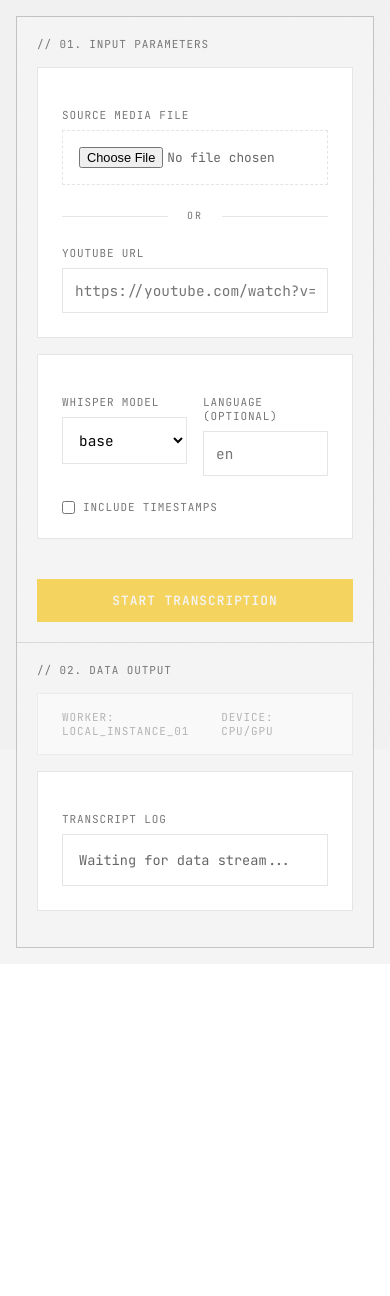
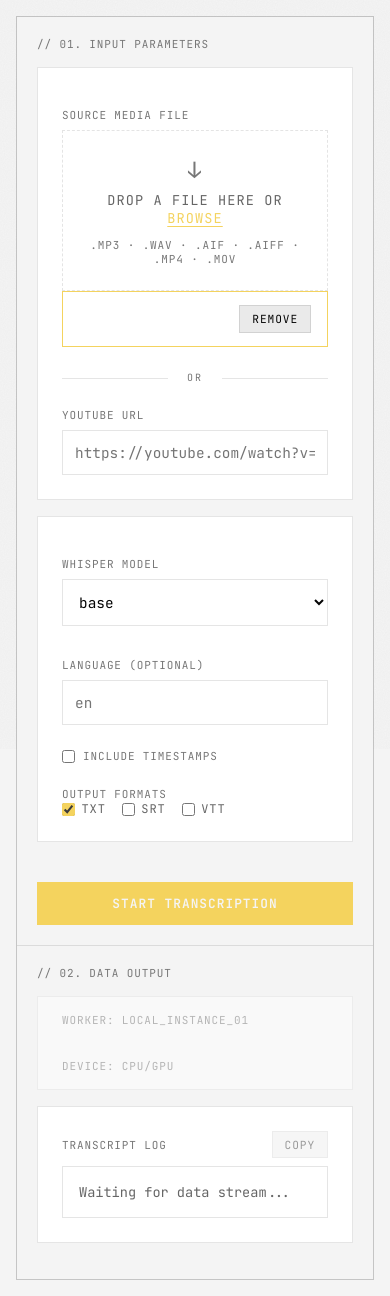
Before and after one commit to daryllundy/whisper-video-to-text, a FastAPI app: page / in a window 390 px wide. Shown: the part 95-1391 px from the top of the page. Before the commit the page ends 1043 px from the top, so only its background shows below. Run offline with FastAPI, Linux system fonts and the light colour scheme; some web fonts are replaced.

Commit message:
feat(web): drag-drop zone, <dialog> history, copy transcript, format picker
P2 (UX & accessibility):
- Replace the passive file input with a real drag-and-drop zone that shows
  the chosen file's name + human-readable size and a REMOVE button
- Convert the history overlay from a hand-rolled <div> to a native <dialog>:
  built-in focus trap, Escape-to-close, ::backdrop styling
- Copy-transcript button next to the transcript log, enabled once text
  arrives and with a short COPIED confirmation state
- Single :focus-visible outline rule for all focusable elements
- New 900px breakpoint tightens the phase ladder and status header

P3 (polish):
- Output format picker (TXT / SRT / VTT) as a fieldset of checkboxes;
  FormData + existing backend form.getlist("formats") handles multi-select
- Dead .text-center / .muted utilities dropped in the P1 rewrite remain
  absent (grep confirms zero references)

No backend changes.

Co-Authored-By: Claude Opus 4.7 <noreply@anthropic.com>

```diff
--- a/whisper_video_to_text/web/static/app.js
+++ b/whisper_video_to_text/web/static/app.js
@@ -222,12 +222,13 @@ function listen(jobId) {
   };
 }
 
-async function toggleHistory() {
+async function openHistory() {
   const modal = document.getElementById('history-modal');
   const list = document.getElementById('history-list');
 
-  if (modal.hidden) {
-    modal.hidden = false;
+  if (typeof modal.showModal === 'function') modal.showModal();
+  else modal.setAttribute('open', '');
+
   list.replaceChildren();
   const loading = document.createElement('div');
   loading.className = 'meta';
@@ -255,9 +256,12 @@ async function toggleHistory() {
     errEl.textContent = `Error loading history: ${err.message}`;
     list.appendChild(errEl);
   }
-  } else {
-    modal.hidden = true;
 }
+
+function closeHistory() {
+  const modal = document.getElementById('history-modal');
+  if (typeof modal.close === 'function') modal.close();
+  else modal.removeAttribute('open');
 }
 
 function buildHistoryItem(item) {
@@ -285,6 +289,110 @@ function buildHistoryItem(item) {
   return card;
 }
 
+function formatSize(bytes) {
+  if (!Number.isFinite(bytes) || bytes <= 0) return '';
+  const units = ['B', 'KB', 'MB', 'GB'];
+  let i = 0;
+  let n = bytes;
+  while (n >= 1024 && i < units.length - 1) {
+    n /= 1024;
+    i++;
+  }
+  return `${n.toFixed(n >= 10 || i === 0 ? 0 : 1)} ${units[i]}`;
+}
+
+function showFilePreview(file) {
+  const zone = document.getElementById('file-zone');
+  const drop = document.getElementById('file-zone-drop');
+  const preview = document.getElementById('file-preview');
+  const name = document.getElementById('file-preview-name');
+  const size = document.getElementById('file-preview-size');
+  if (!file) {
+    drop.hidden = false;
+    preview.hidden = true;
+    zone.classList.remove('file-zone--filled');
+    return;
+  }
+  name.textContent = file.name;
+  size.textContent = formatSize(file.size);
+  drop.hidden = true;
+  preview.hidden = false;
+  zone.classList.add('file-zone--filled');
+}
+
+function clearFile() {
+  const input = document.getElementById('file');
+  input.value = '';
+  showFilePreview(null);
+}
+
+function wireFileZone() {
+  const input = document.getElementById('file');
+  const drop = document.getElementById('file-zone-drop');
+  const remove = document.getElementById('file-remove');
+
+  input.addEventListener('change', () => {
+    const file = input.files && input.files[0];
+    showFilePreview(file || null);
+    if (file) clearError();
+  });
+
+  remove.addEventListener('click', clearFile);
+
+  ['dragenter', 'dragover'].forEach(evt => {
+    drop.addEventListener(evt, e => {
+      e.preventDefault();
+      drop.classList.add('file-zone__drop--over');
+    });
+  });
+  ['dragleave', 'dragend', 'drop'].forEach(evt => {
+    drop.addEventListener(evt, e => {
+      e.preventDefault();
+      drop.classList.remove('file-zone__drop--over');
+    });
+  });
+  drop.addEventListener('drop', e => {
+    const files = e.dataTransfer && e.dataTransfer.files;
+    if (!files || files.length === 0) return;
+    try {
+      const dt = new DataTransfer();
+      dt.items.add(files[0]);
+      input.files = dt.files;
+    } catch {
+      // Older browsers: fall back to file-input API directly.
+      input.files = files;
+    }
+    input.dispatchEvent(new Event('change', { bubbles: true }));
+  });
+}
+
+async function copyTranscript() {
+  const output = document.getElementById('output');
+  const btn = document.getElementById('copy-btn');
+  const text = output.textContent || '';
+  if (!text) return;
+  try {
+    await navigator.clipboard.writeText(text);
+    const orig = btn.textContent;
+    btn.textContent = 'COPIED';
+    btn.classList.add('copy-btn--confirmed');
+    setTimeout(() => {
+      btn.textContent = orig;
+      btn.classList.remove('copy-btn--confirmed');
+    }, 1200);
+  } catch {
+    btn.textContent = 'COPY FAILED';
+    setTimeout(() => { btn.textContent = 'COPY'; }, 1500);
+  }
+}
+
+function updateCopyButtonState() {
+  const btn = document.getElementById('copy-btn');
+  const output = document.getElementById('output');
+  const hasText = output.textContent && output.textContent.trim() !== '' && output.textContent !== 'Waiting for data stream...';
+  btn.disabled = !hasText;
+}
+
 document.addEventListener('DOMContentLoaded', () => {
   const current = document.documentElement.getAttribute('data-theme');
   const themeBtn = document.getElementById('theme-btn');
@@ -292,6 +400,13 @@ document.addEventListener('DOMContentLoaded', () => {
 
   document.getElementById('form').addEventListener('submit', startJob);
   themeBtn.addEventListener('click', toggleTheme);
-  document.getElementById('history-btn').addEventListener('click', toggleHistory);
-  document.getElementById('history-close').addEventListener('click', toggleHistory);
+  document.getElementById('history-btn').addEventListener('click', openHistory);
+  document.getElementById('history-close').addEventListener('click', closeHistory);
+  document.getElementById('copy-btn').addEventListener('click', copyTranscript);
+
+  wireFileZone();
+
+  const output = document.getElementById('output');
+  new MutationObserver(updateCopyButtonState).observe(output, { characterData: true, childList: true, subtree: true });
+  updateCopyButtonState();
 });
--- a/whisper_video_to_text/web/static/style.css
+++ b/whisper_video_to_text/web/static/style.css
@@ -187,6 +201,8 @@ em {
     gap: 0.5rem;
   }
   .nav-bar__status { display: none; }
+  .row { flex-direction: column; }
+  .format-fieldset { gap: 0.75rem; }
 }
 
 .grid-item {
@@ -253,18 +269,89 @@ select:focus {
   border-color: var(--accent-yellow);
 }
 
-input[type="file"] {
-  width: 100%;
-  padding: 1rem;
+/* File drop zone */
+.file-zone {
+  position: relative;
+  margin-top: 0.25rem;
+}
+
+.file-zone__input {
+  position: absolute;
+  width: 1px;
+  height: 1px;
+  padding: 0;
+  margin: -1px;
+  overflow: hidden;
+  clip: rect(0, 0, 0, 0);
+  white-space: nowrap;
+  border: 0;
+}
+
+.file-zone__drop {
+  display: flex;
+  flex-direction: column;
+  align-items: center;
+  justify-content: center;
+  gap: 0.4rem;
+  padding: 1.5rem 1rem;
   background: var(--bg-surface);
   border: 1px dashed var(--border-light);
+  color: var(--text-secondary);
   font-family: var(--font-mono);
-  font-size: 0.8rem;
-  color: var(--text-secondary);
+  font-size: 0.85rem;
   cursor: pointer;
+  text-align: center;
+  margin: 0;
+  transition: border-color 120ms ease, background 120ms ease, color 120ms ease;
 }
 
-input[type="file"]:hover { border-color: var(--text-secondary); }
+.file-zone__drop:hover { border-color: var(--text-secondary); }
+
+.file-zone__drop--over {
+  border-color: var(--accent-yellow);
+  border-style: solid;
+  background: color-mix(in srgb, var(--accent-yellow) 8%, var(--bg-surface));
+  color: var(--accent-yellow);
+}
+
+.file-zone__glyph {
+  font-family: var(--font-mono);
+  font-size: 1.4rem;
+  color: var(--text-meta);
+}
+
+.file-zone__drop--over .file-zone__glyph { color: var(--accent-yellow); }
+
+.file-zone__link {
+  color: var(--accent-yellow);
+  text-decoration: underline;
+  text-underline-offset: 3px;
+}
+
+.file-zone__hint { margin-top: 0.25rem; }
+
+.file-zone__preview {
+  display: flex;
+  align-items: center;
+  justify-content: space-between;
+  gap: 1rem;
+  padding: 0.85rem 1rem;
+  background: var(--bg-surface);
+  border: 1px solid var(--accent-yellow);
+}
+
+.file-zone__preview-name {
+  font-family: var(--font-mono);
+  font-size: 0.85rem;
+  color: var(--text-primary);
+  word-break: break-all;
+}
+
+.file-zone__preview-meta { margin-top: 0.25rem; }
+
+.file-zone__remove {
+  flex-shrink: 0;
+}
 
 .checkbox-row {
   margin-top: 1.5rem;
@@ -282,6 +369,42 @@ input[type="file"]:hover { border-color: var(--text-secondary); }
 .checkbox-label {
   margin: 0;
   cursor: pointer;
+}
+
+/* Format fieldset */
+.format-fieldset {
+  margin: 1.5rem 0 0;
+  padding: 0;
+  border: 0;
+  display: flex;
+  flex-wrap: wrap;
+  gap: 1rem;
+  align-items: center;
+}
+
+.format-fieldset legend {
+  padding: 0;
+  margin-right: 0.5rem;
+}
+
+.checkbox-inline {
+  display: inline-flex;
+  align-items: center;
+  gap: 0.4rem;
+  margin: 0;
+  padding: 0;
+  font-family: var(--font-mono);
+  font-size: 0.75rem;
+  letter-spacing: 0.08em;
+  color: var(--text-secondary);
+  cursor: pointer;
+  text-transform: none;
+}
+
+.checkbox-inline input[type="checkbox"] {
+  width: auto;
+  margin: 0;
+  accent-color: var(--accent-yellow);
 }
 
 /* Buttons */
@@ -529,6 +670,33 @@ body.flash-success .phase--complete .phase-label { color: var(--accent-success);
   flex: 1;
 }
 
+.transcript-card__header {
+  display: flex;
+  justify-content: space-between;
+  align-items: center;
+  gap: 0.5rem;
+  margin-bottom: 0.5rem;
+}
+
+.transcript-card__header label {
+  margin: 0;
+}
+
+.copy-btn {
+  position: relative;
+  transition: border-color 120ms ease, color 120ms ease, background 120ms ease;
+}
+
+.copy-btn:disabled {
+  opacity: 0.4;
+  cursor: not-allowed;
+}
+
+.copy-btn--confirmed {
+  color: var(--accent-success);
+  border-color: var(--accent-success);
+}
+
 .transcript {
   flex: 1;
   white-space: pre-wrap;
--- a/whisper_video_to_text/web/templates/index.html
+++ b/whisper_video_to_text/web/templates/index.html
@@ -47,8 +47,23 @@
       <form id="form">
         <div class="card">
           <label for="file">SOURCE MEDIA FILE</label>
-          <input id="file" name="file" type="file"
-            accept=".mp3,.wav,.aif,.aiff,.mp4,.mov,audio/mpeg,audio/wav,audio/aiff,video/mp4,video/quicktime" />
+          <div class="file-zone" id="file-zone">
+            <input id="file" name="file" type="file"
+              class="file-zone__input"
+              accept=".mp3,.wav,.aif,.aiff,.mp4,.mov,audio/mpeg,audio/wav,audio/aiff,video/mp4,video/quicktime" />
+            <label for="file" class="file-zone__drop" id="file-zone-drop">
+              <span class="file-zone__glyph" aria-hidden="true">↓</span>
+              <span class="file-zone__text">Drop a file here or <span class="file-zone__link">browse</span></span>
+              <span class="meta file-zone__hint">.MP3 · .WAV · .AIF · .AIFF · .MP4 · .MOV</span>
+            </label>
+            <div class="file-zone__preview" id="file-preview" hidden>
+              <div class="file-zone__preview-body">
+                <div class="file-zone__preview-name" id="file-preview-name"></div>
+                <div class="meta file-zone__preview-meta" id="file-preview-size"></div>
+              </div>
+              <button type="button" id="file-remove" class="btn btn-compact file-zone__remove">REMOVE</button>
+            </div>
+          </div>
 
           <div class="divider-text">OR</div>
 
@@ -78,6 +93,22 @@
             <input type="checkbox" name="timestamps" id="timestamps">
             <label for="timestamps" class="checkbox-label">INCLUDE TIMESTAMPS</label>
           </div>
+
+          <fieldset class="format-fieldset">
+            <legend class="meta">OUTPUT FORMATS</legend>
+            <label class="checkbox-inline">
+              <input type="checkbox" name="formats" value="txt" checked>
+              <span>TXT</span>
+            </label>
+            <label class="checkbox-inline">
+              <input type="checkbox" name="formats" value="srt">
+              <span>SRT</span>
+            </label>
+            <label class="checkbox-inline">
+              <input type="checkbox" name="formats" value="vtt">
+              <span>VTT</span>
+            </label>
+          </fieldset>
         </div>
 
         <div id="form-error" class="form-error" role="alert" hidden></div>
@@ -116,22 +147,25 @@
       </div>
 
       <div class="card transcript-card">
-        <label>TRANSCRIPT LOG</label>
+        <div class="transcript-card__header">
+          <label>TRANSCRIPT LOG</label>
+          <button type="button" id="copy-btn" class="btn btn-compact copy-btn" disabled>COPY</button>
+        </div>
         <pre id="output" class="transcript">Waiting for data stream...</pre>
       </div>
     </section>
 
   </main>
 
-  <div id="history-modal" class="modal" hidden>
+  <dialog id="history-modal" class="modal" aria-labelledby="history-title">
     <div class="modal__panel card">
       <div class="modal__header">
-        <h3>Transcript <em>History</em></h3>
+        <h3 id="history-title">Transcript <em>History</em></h3>
         <button id="history-close" class="btn btn-compact" type="button">CLOSE</button>
       </div>
       <div id="history-list" class="modal__list"></div>
     </div>
-  </div>
+  </dialog>
 
 </body>
 
```
Also changed, not shown: other parts of whisper_video_to_text/web/static/style.css (+52 -12 lines). Lines whose indentation alone changed are shown as unchanged.
